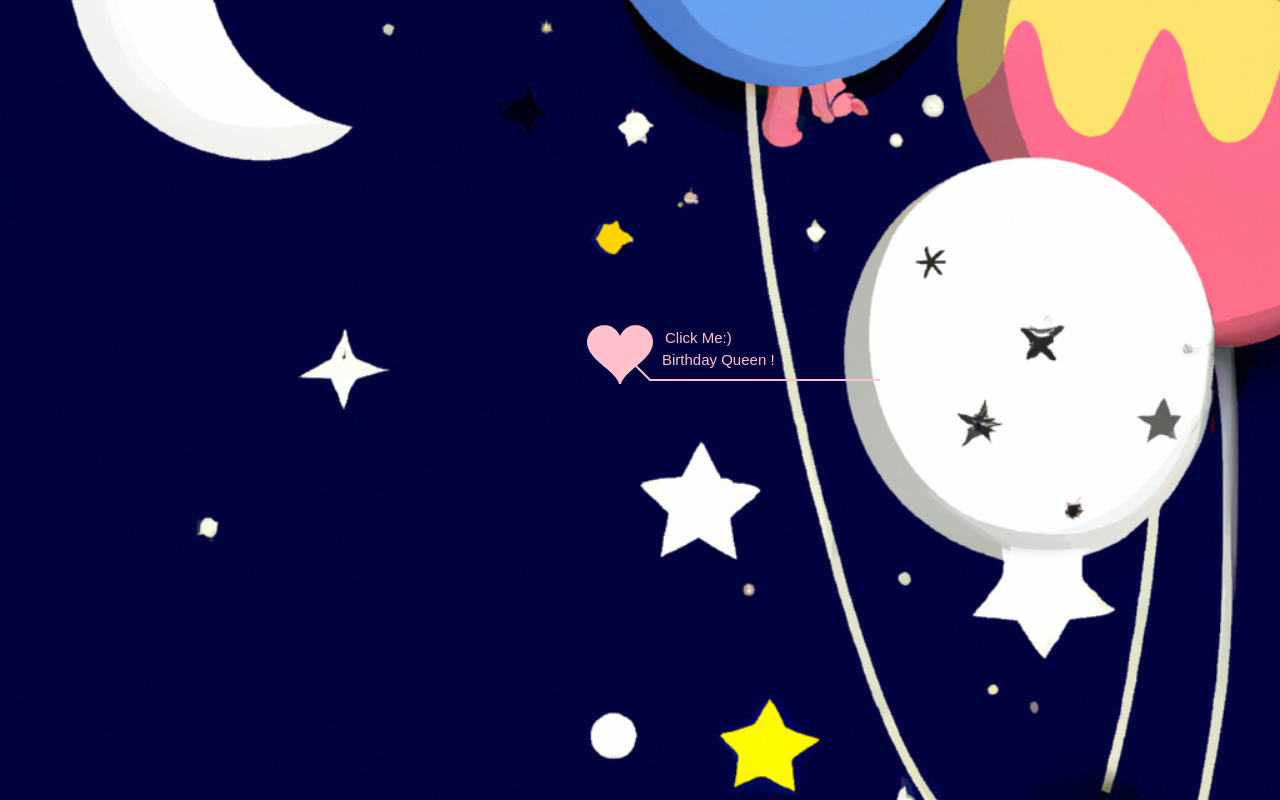
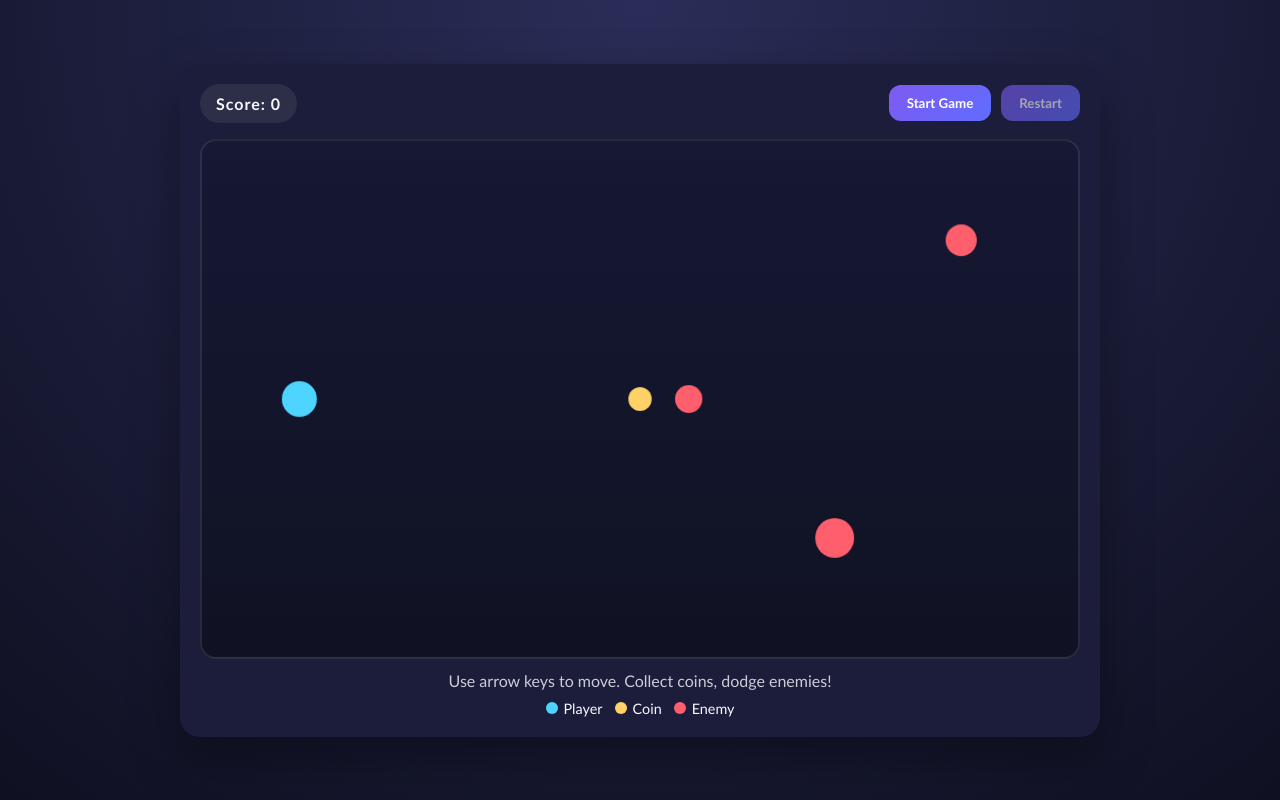
Before and after one commit to Cyberninja69-collabe/grandma-birthday, a plain HTML site: page happybday/index.html in a window 1280 px wide. Drawn offline with Linux system fonts and the light colour scheme.

Commit message:
Create single-file arcade game

```diff
--- a/happybday/index.html
+++ b/happybday/index.html
@@ -1,194 +1,392 @@
-<!DOCTYPE html PUBLIC "-//W3C//DTD XHTML 1.0 Strict//EN" "http://www.w3.org/TR/xhtml1/DTD/xhtml1-strict.dtd">
-<html xml:lang="en" xmlns="http://www.w3.org/1999/xhtml">
+<!doctype html>
+<html lang="en">
 <head>
-    <meta http-equiv="Content-Type" content="text/html; charset=UTF-8">
-    <title>HBD love</title>
-    <link type="text/css" rel="stylesheet" href="./file/default.css">
-    <script type="text/javascript" src="./file/jquery.min.js"></script>
-    <script type="text/javascript" src="./file/jscex.min.js"></script>
-    <script type="text/javascript" src="./file/jscex-parser.js"></script>
-    <script type="text/javascript" src="./file/jscex-jit.js"></script>
-    <script type="text/javascript" src="./file/jscex-builderbase.min.js"></script>
-    <script type="text/javascript" src="./file/jscex-async.min.js"></script>
-    <script type="text/javascript" src="./file/jscex-async-powerpack.min.js"></script>
-    <script type="text/javascript" src="./file/functions.js" charset="utf-8"></script>
-    <script type="text/javascript" src="./file/love.js" charset="utf-8"></script>
-    <script>
-        function playAudio() {
-            var audio = document.getElementById("myAudio");
-            audio.play();
-        }
-    </script>
+  <meta charset="UTF-8" />
+  <meta name="viewport" content="width=device-width, initial-scale=1" />
+  <title>Coin Dash Arcade</title>
+  <style>
+    :root {
+      --bg: #0f1021;
+      --panel: #1b1d3a;
+      --accent: #ffcc00;
+      --player: #4dd4ff;
+      --enemy: #ff5f6d;
+      --coin: #ffd166;
+      --text: #f8f8ff;
+    }
+
+    * {
+      box-sizing: border-box;
+      font-family: "Trebuchet MS", Arial, sans-serif;
+    }
+
+    body {
+      margin: 0;
+      background: radial-gradient(circle at top, #2a2d58, var(--bg));
+      color: var(--text);
+      display: flex;
+      justify-content: center;
+      align-items: center;
+      min-height: 100vh;
+    }
+
+    .game-shell {
+      width: min(920px, 95vw);
+      background: var(--panel);
+      border-radius: 20px;
+      padding: 20px;
+      box-shadow: 0 20px 50px rgba(0, 0, 0, 0.35);
+    }
+
+    header {
+      display: flex;
+      justify-content: space-between;
+      align-items: center;
+      margin-bottom: 16px;
+      gap: 10px;
+      flex-wrap: wrap;
+    }
+
+    .score {
+      background: rgba(255, 255, 255, 0.08);
+      padding: 10px 16px;
+      border-radius: 999px;
+      font-weight: bold;
+      letter-spacing: 1px;
+    }
+
+    .controls {
+      display: flex;
+      gap: 10px;
+    }
+
+    button {
+      background: linear-gradient(135deg, #7f5af0, #5f6dff);
+      color: white;
+      border: none;
+      padding: 10px 18px;
+      border-radius: 12px;
+      cursor: pointer;
+      font-weight: bold;
+      transition: transform 0.2s ease, box-shadow 0.2s ease;
+    }
+
+    button:hover {
+      transform: translateY(-2px);
+      box-shadow: 0 10px 20px rgba(0, 0, 0, 0.2);
+    }
+
+    button:disabled {
+      opacity: 0.6;
+      cursor: not-allowed;
+      transform: none;
+      box-shadow: none;
+    }
+
+    canvas {
+      width: 100%;
+      height: 520px;
+      border-radius: 16px;
+      background: linear-gradient(180deg, #161834, #101223);
+      display: block;
+      border: 2px solid rgba(255, 255, 255, 0.1);
+    }
+
+    .message {
+      margin-top: 12px;
+      text-align: center;
+      opacity: 0.8;
+    }
+
+    .legend {
+      display: flex;
+      gap: 12px;
+      justify-content: center;
+      margin-top: 10px;
+      flex-wrap: wrap;
+      font-size: 0.9rem;
+    }
+
+    .legend span {
+      display: inline-flex;
+      align-items: center;
+      gap: 6px;
+    }
+
+    .dot {
+      width: 12px;
+      height: 12px;
+      border-radius: 50%;
+      display: inline-block;
+    }
+  </style>
 </head>
 <body>
-    <div id="main">
-        <div id="error"><a href="http://www.google.cn/chrome/intl/zh-CN/landing_chrome.html?hl=zh-CN&brand=CHMI">Chrome</a> (<a href="http://firefox.com.cn/download/">Firefox</a>)</div>
-        <audio autoplay="autoplay" height="100" width="100" id="myAudio">
-            <source src="aud.mp3" type="audio/mp3" />
-            <embed height="100" width="100" src="aud.mp3" />
-        </audio>
-        <div id="wrap">
-            <div id="text">
-                <div id="code">
-                    <<div class="birthday-message">
-  <span class="say">Dear Nani,</span><br><br>
+  <main class="game-shell">
+    <header>
+      <div class="score">Score: <span id="score">0</span></div>
+      <div class="controls">
+        <button id="startBtn">Start Game</button>
+        <button id="restartBtn" disabled>Restart</button>
+      </div>
+    </header>
 
-  <span class="say">Today is your special day, and I want to wish you Happy Birthday with all my heart. 💖</span><br>
-  <span class="say">You are one of the most important people in my life.</span><br>
-  <span class="say">Your love, your duas, and your hugs mean the world to me. 🤗</span><br>
-  <span class="say">Even though I’m still in class 9 and learning about life, I know how blessed I am to have you.</span><br><br>
+    <canvas id="gameCanvas" width="900" height="520" aria-label="Coin Dash Game"></canvas>
 
-  <span class="say">May Allah always protect you, give you good health, and keep a smile on your face. 🌙🍀</span><br>
-  <span class="say">You are not just my Nani, you are my strength and my biggest support.</span><br><br>
+    <div class="message" id="message">Use arrow keys to move. Collect coins, dodge enemies!</div>
 
-  <span class="say">I love you from the bottom of my heart, and I will always try to make you proud. ❤️</span><br>
-  <span class="say">Have the happiest birthday ever, Nani! 🎂🎉</span><br><br>
+    <div class="legend">
+      <span><i class="dot" style="background: var(--player);"></i> Player</span>
+      <span><i class="dot" style="background: var(--coin);"></i> Coin</span>
+      <span><i class="dot" style="background: var(--enemy);"></i> Enemy</span>
+    </div>
+  </main>
 
-  <span class="say">With all my love,</span><br>
-  <span class="say">Your grandchild ❤️</span>
-</div>
+  <script>
+    // ====== Canvas Setup ======
+    const canvas = document.getElementById("gameCanvas");
+    const ctx = canvas.getContext("2d");
 
-                </div>
-            </div>
-            <div id="clock-box">
-                <span id="clock">577 days 0 hours 0 minutes 0 seconds</span> <!-- Change to "6940 days..." if needed -->
-            </div>
-            <canvas id="canvas" width="1100" height="680"></canvas>
-        </div>
-    </div>
+    const scoreEl = document.getElementById("score");
+    const startBtn = document.getElementById("startBtn");
+    const restartBtn = document.getElementById("restartBtn");
+    const messageEl = document.getElementById("message");
 
-    <script>
-    (function() {
-        var canvas = $('#canvas');
+    // ====== Simple Sound Effects (Web Audio API) ======
+    const audioContext = new (window.AudioContext || window.webkitAudioContext)();
 
-        if (!canvas[0].getContext) {
-            $("#error").show();
-            return false;
+    function playBeep({ frequency = 440, duration = 0.12, type = "sine", volume = 0.15 }) {
+      const oscillator = audioContext.createOscillator();
+      const gainNode = audioContext.createGain();
+      oscillator.type = type;
+      oscillator.frequency.value = frequency;
+      gainNode.gain.value = volume;
+      oscillator.connect(gainNode);
+      gainNode.connect(audioContext.destination);
+      oscillator.start();
+      oscillator.stop(audioContext.currentTime + duration);
+    }
+
+    function playCoinSound() {
+      playBeep({ frequency: 760, duration: 0.12, type: "triangle", volume: 0.18 });
+    }
+
+    function playGameOverSound() {
+      playBeep({ frequency: 200, duration: 0.3, type: "sawtooth", volume: 0.2 });
+    }
+
+    // ====== Game State ======
+    const gameState = {
+      running: false,
+      gameOver: false,
+      score: 0,
+      lastTime: 0,
+    };
+
+    const keys = {
+      ArrowUp: false,
+      ArrowDown: false,
+      ArrowLeft: false,
+      ArrowRight: false,
+    };
+
+    // ====== Game Entities ======
+    const player = {
+      x: 100,
+      y: 260,
+      radius: 18,
+      speed: 220, // pixels per second
+      color: getComputedStyle(document.documentElement).getPropertyValue("--player"),
+    };
+
+    const coin = {
+      x: 450,
+      y: 260,
+      radius: 12,
+      color: getComputedStyle(document.documentElement).getPropertyValue("--coin"),
+    };
+
+    const enemies = [
+      { x: 780, y: 100, radius: 16, speed: 120, direction: 1 },
+      { x: 650, y: 400, radius: 20, speed: 160, direction: -1 },
+      { x: 500, y: 260, radius: 14, speed: 140, direction: 1 },
+    ];
+
+    // ====== Utility Functions ======
+    function clamp(value, min, max) {
+      return Math.max(min, Math.min(max, value));
+    }
+
+    function distance(a, b) {
+      const dx = a.x - b.x;
+      const dy = a.y - b.y;
+      return Math.hypot(dx, dy);
+    }
+
+    function randomPosition(radius) {
+      return {
+        x: radius + Math.random() * (canvas.width - radius * 2),
+        y: radius + Math.random() * (canvas.height - radius * 2),
+      };
+    }
+
+    function resetGame() {
+      gameState.score = 0;
+      gameState.gameOver = false;
+      gameState.lastTime = 0;
+      scoreEl.textContent = "0";
+      player.x = 100;
+      player.y = canvas.height / 2;
+
+      const coinPos = randomPosition(coin.radius);
+      coin.x = coinPos.x;
+      coin.y = coinPos.y;
+
+      enemies.forEach((enemy, index) => {
+        enemy.x = canvas.width - 150 - index * 100;
+        enemy.y = 100 + index * 140;
+        enemy.direction = index % 2 === 0 ? 1 : -1;
+      });
+
+      messageEl.textContent = "Use arrow keys to move. Collect coins, dodge enemies!";
+    }
+
+    // ====== Input Handling ======
+    window.addEventListener("keydown", (event) => {
+      if (keys.hasOwnProperty(event.key)) {
+        keys[event.key] = true;
+      }
+    });
+
+    window.addEventListener("keyup", (event) => {
+      if (keys.hasOwnProperty(event.key)) {
+        keys[event.key] = false;
+      }
+    });
+
+    // ====== Game Loop ======
+    function update(deltaTime) {
+      if (!gameState.running || gameState.gameOver) return;
+
+      // Move player based on pressed keys.
+      let velocityX = 0;
+      let velocityY = 0;
+      if (keys.ArrowUp) velocityY -= 1;
+      if (keys.ArrowDown) velocityY += 1;
+      if (keys.ArrowLeft) velocityX -= 1;
+      if (keys.ArrowRight) velocityX += 1;
+
+      // Normalize diagonal movement for consistent speed.
+      if (velocityX !== 0 && velocityY !== 0) {
+        const scale = Math.sqrt(0.5);
+        velocityX *= scale;
+        velocityY *= scale;
+      }
+
+      player.x += velocityX * player.speed * deltaTime;
+      player.y += velocityY * player.speed * deltaTime;
+
+      // Keep player inside the canvas.
+      player.x = clamp(player.x, player.radius, canvas.width - player.radius);
+      player.y = clamp(player.y, player.radius, canvas.height - player.radius);
+
+      // Move enemies vertically up and down.
+      enemies.forEach((enemy) => {
+        enemy.y += enemy.speed * enemy.direction * deltaTime;
+        if (enemy.y <= enemy.radius || enemy.y >= canvas.height - enemy.radius) {
+          enemy.direction *= -1;
         }
+      });
 
-        var width = canvas.width();
-        var height = canvas.height();
-        canvas.attr("width", width);
-        canvas.attr("height", height);
+      // Check coin collection.
+      if (distance(player, coin) < player.radius + coin.radius) {
+        gameState.score += 10;
+        scoreEl.textContent = gameState.score.toString();
+        playCoinSound();
 
-        var opts = {
-            seed: {
-                x: width / 2 - 20,
-                color: "rgb(190, 26, 37)",
-                scale: 2
-            },
-            branch: [
-                [535, 680, 570, 250, 500, 200, 30, 100, [
-                    [540, 500, 455, 417, 340, 400, 13, 100, [
-                        [450, 435, 434, 430, 394, 395, 2, 40]
-                    ]],
-                    [550, 445, 600, 356, 680, 345, 12, 100, [
-                        [578, 400, 648, 409, 661, 426, 3, 80]
-                    ]],
-                    [539, 281, 537, 248, 534, 217, 3, 40],
-                    [546, 397, 413, 247, 328, 244, 9, 80, [
-                        [427, 286, 383, 253, 371, 205, 2, 40],
-                        [498, 345, 435, 315, 395, 330, 4, 60]
-                    ]],
-                    [546, 357, 608, 252, 678, 221, 6, 100, [
-                        [590, 293, 646, 277, 648, 271, 2, 80]
-                    ]]
-                ]]
-            ],
-            bloom: {
-                num: 700,
-                width: 1080,
-                height: 650,
-            },
-            footer: {
-                width: 1200,
-                height: 5,
-                speed: 10,
-            }
+        const newPos = randomPosition(coin.radius);
+        coin.x = newPos.x;
+        coin.y = newPos.y;
+      }
+
+      // Check collisions with enemies.
+      enemies.forEach((enemy) => {
+        if (distance(player, enemy) < player.radius + enemy.radius) {
+          gameState.gameOver = true;
+          gameState.running = false;
+          playGameOverSound();
+          messageEl.textContent = "Game Over! Click Restart to try again.";
+          restartBtn.disabled = false;
+          startBtn.disabled = false;
         }
+      });
+    }
 
-        var tree = new Tree(canvas[0], width, height, opts);
-        var seed = tree.seed;
-        var foot = tree.footer;
-        var hold = 1;
+    function draw() {
+      ctx.clearRect(0, 0, canvas.width, canvas.height);
 
-        canvas.click(function(e) {
-            playAudio();
-            var offset = canvas.offset(), x, y;
-            x = e.pageX - offset.left;
-            y = e.pageY - offset.top;
-            if (seed.hover(x, y)) {
-                hold = 0;
-                canvas.unbind("click");
-                canvas.unbind("mousemove");
-                canvas.removeClass('hand');
-            }
-        }).mousemove(function(e) {
-            var offset = canvas.offset(), x, y;
-            x = e.pageX - offset.left;
-            y = e.pageY - offset.top;
-            canvas.toggleClass('hand', seed.hover(x, y));
-        });
+      // Draw coin
+      ctx.beginPath();
+      ctx.fillStyle = coin.color;
+      ctx.arc(coin.x, coin.y, coin.radius, 0, Math.PI * 2);
+      ctx.fill();
 
-        var seedAnimate = eval(Jscex.compile("async", function () {
-            seed.draw();
-            while (hold) {
-                $await(Jscex.Async.sleep(10));
-            }
-            while (seed.canScale()) {
-                seed.scale(0.95);
-                $await(Jscex.Async.sleep(10));
-            }
-            while (seed.canMove()) {
-                seed.move(0, 2);
-                foot.draw();
-                $await(Jscex.Async.sleep(10));
-            }
-        }));
+      // Draw enemies
+      enemies.forEach((enemy) => {
+        ctx.beginPath();
+        ctx.fillStyle = getComputedStyle(document.documentElement).getPropertyValue("--enemy");
+        ctx.arc(enemy.x, enemy.y, enemy.radius, 0, Math.PI * 2);
+        ctx.fill();
+      });
 
-        var growAnimate = eval(Jscex.compile("async", function () {
-            do {
-                tree.grow();
-                $await(Jscex.Async.sleep(10));
-            } while (tree.canGrow());
-        }));
+      // Draw player
+      ctx.beginPath();
+      ctx.fillStyle = player.color;
+      ctx.arc(player.x, player.y, player.radius, 0, Math.PI * 2);
+      ctx.fill();
+    }
 
-        var flowAnimate = eval(Jscex.compile("async", function () {
-            do {
-                tree.flower(2);
-                $await(Jscex.Async.sleep(10));
-            } while (tree.canFlower());
-        }));
+    function gameLoop(timestamp) {
+      if (!gameState.lastTime) {
+        gameState.lastTime = timestamp;
+      }
+      const deltaTime = (timestamp - gameState.lastTime) / 1000;
+      gameState.lastTime = timestamp;
 
-        var moveAnimate = eval(Jscex.compile("async", function () {
-            tree.snapshot("p1", 240, 0, 610, 680);
-            while (tree.move("p1", 500, 0)) {
-                foot.draw();
-                $await(Jscex.Async.sleep(10));
-            }
-            foot.draw();
-            tree.snapshot("p2", 500, 0, 610, 680);
+      update(deltaTime);
+      draw();
 
-            canvas.parent().css("background", "url(" + tree.toDataURL('image/png') + ")");
-            canvas.css("background", "#ffe");
-            $await(Jscex.Async.sleep(300));
-            canvas.css("background", "none");
-        }));
+      if (gameState.running) {
+        requestAnimationFrame(gameLoop);
+      }
+    }
 
-        var textAnimate = eval(Jscex.compile("async", function () {
-            $("#code").show().typewriter();
-        }));
+    // ====== Button Events ======
+    startBtn.addEventListener("click", () => {
+      if (audioContext.state === "suspended") {
+        audioContext.resume();
+      }
+      resetGame();
+      gameState.running = true;
+      startBtn.disabled = true;
+      restartBtn.disabled = false;
+      requestAnimationFrame(gameLoop);
+    });
 
-        var runAsync = eval(Jscex.compile("async", function () {
-            $await(seedAnimate());
-            $await(growAnimate());
-            $await(flowAnimate());
-            $await(moveAnimate());
-            textAnimate().start();
-        }));
+    restartBtn.addEventListener("click", () => {
+      if (audioContext.state === "suspended") {
+        audioContext.resume();
+      }
+      resetGame();
+      gameState.running = true;
+      gameState.gameOver = false;
+      startBtn.disabled = true;
+      restartBtn.disabled = false;
+      requestAnimationFrame(gameLoop);
+    });
 
-        runAsync().start();
-    })();
-    </script>
+    // Initial draw for clean UI.
+    draw();
+  </script>
 </body>
 </html>
```
